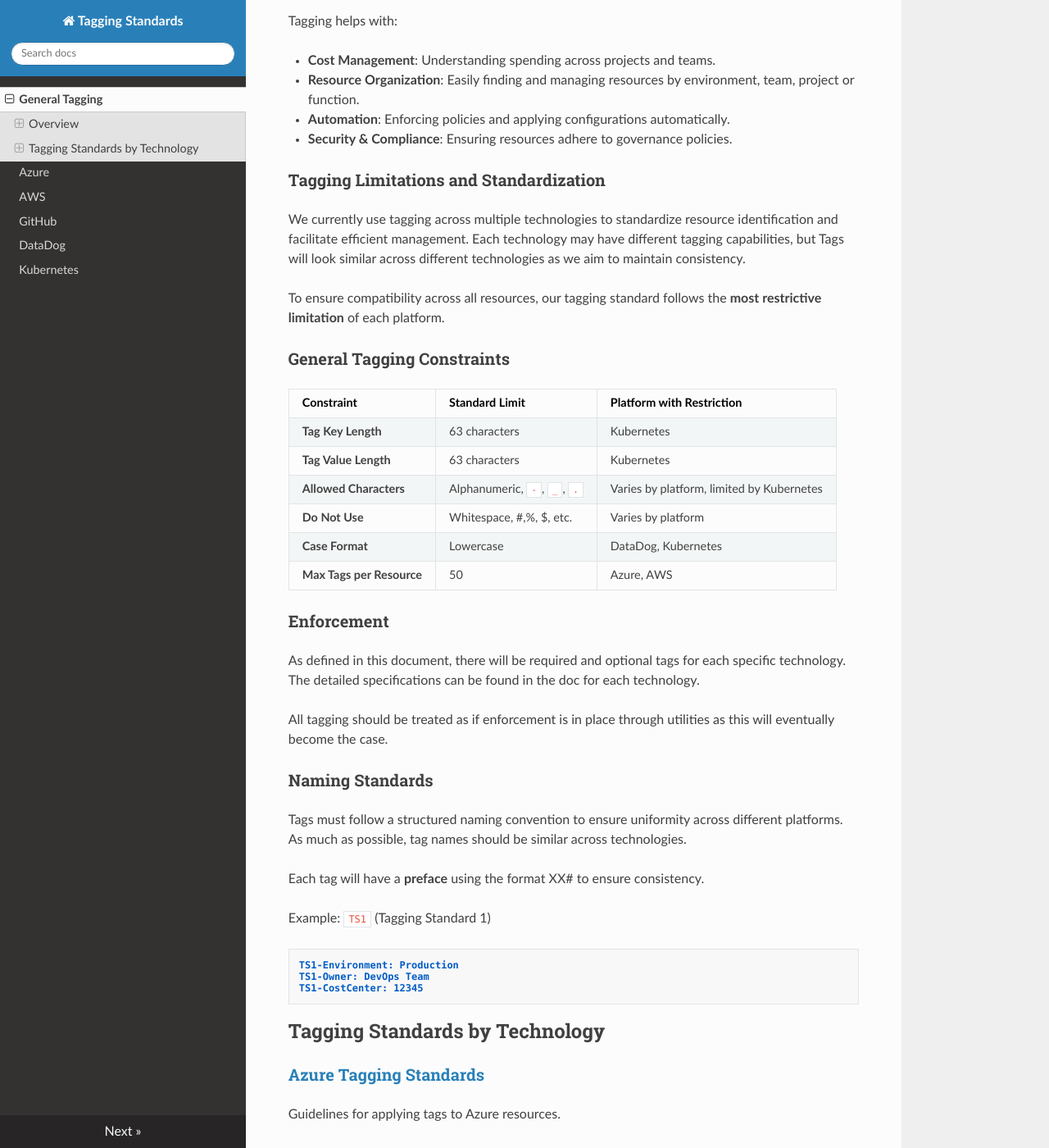
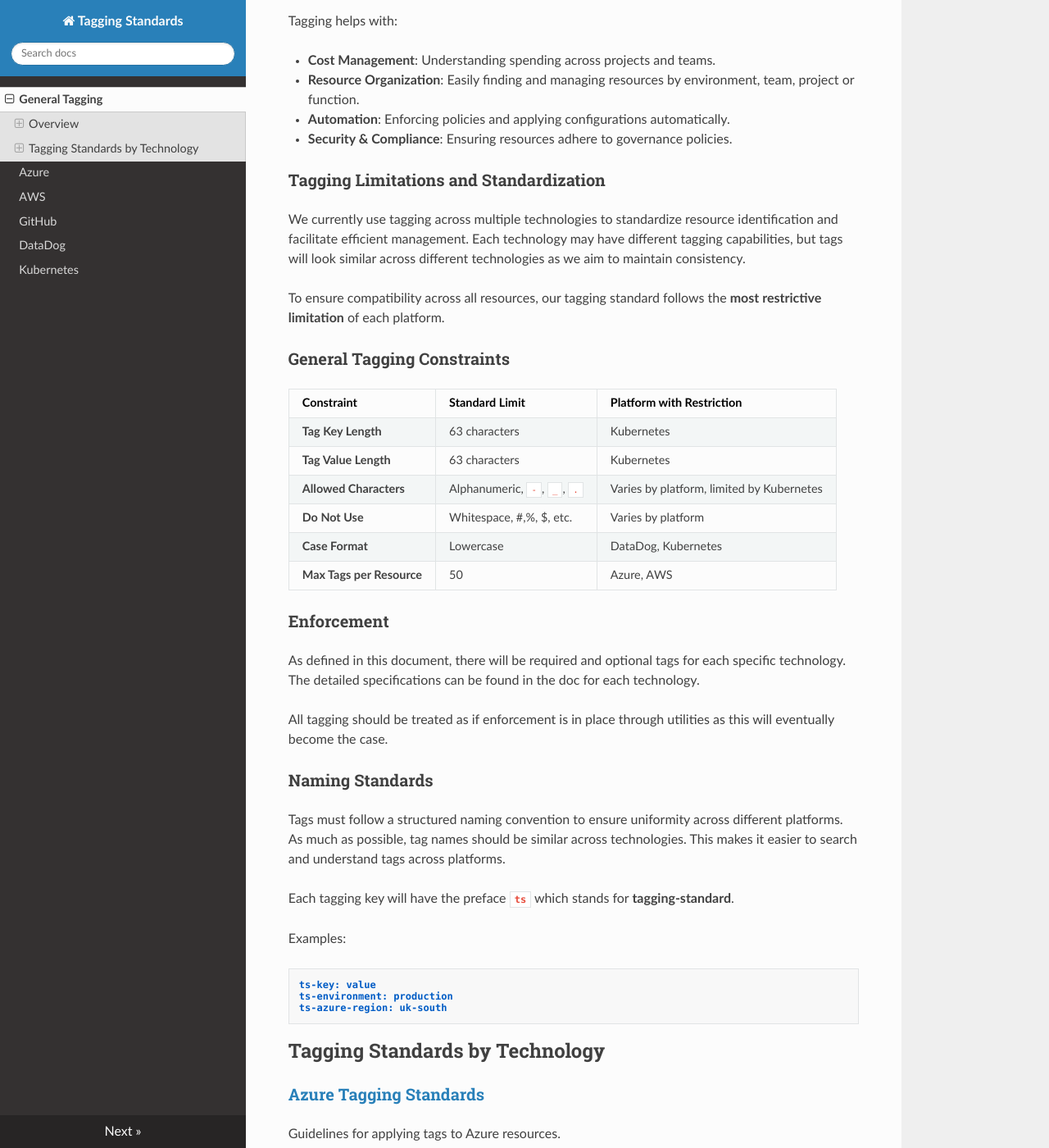
Before and after one commit to linda-silva/tagging-draft, an MkDocs documentation site: the page built from docs/index.md, in a window 1280 px wide and 1400 px high, scrolled down 398 px. Shown: the whole window at 82% size. Built offline with MkDocs 1.6.1, drawn with Linux system fonts in a browser that asks for light colours; nearby versions of some CDN libraries.

Commit message:
More changes to index.md

````diff
--- a/docs/index.md
+++ b/docs/index.md
@@ -14,7 +14,7 @@ Tagging helps with:
 - **Security & Compliance**: Ensuring resources adhere to governance policies.
 
 ### Tagging Limitations and Standardization
-We currently use tagging across multiple technologies to standardize resource identification and facilitate efficient management. Each technology may have different tagging capabilities, but Tags will look similar across different technologies as we aim to maintain consistency.
+We currently use tagging across multiple technologies to standardize resource identification and facilitate efficient management. Each technology may have different tagging capabilities, but tags will look similar across different technologies as we aim to maintain consistency.
 
 To ensure compatibility across all resources, our tagging standard follows the **most restrictive limitation** of each platform.
 
@@ -35,15 +35,15 @@ As defined in this document, there will be required and optional tags for each s
 All tagging should be treated as if enforcement is in place through utilities as this will eventually become the case.
 
 ### Naming Standards
-Tags must follow a structured naming convention to ensure uniformity across different platforms. As much as possible, tag names should be similar across technologies.
+Tags must follow a structured naming convention to ensure uniformity across different platforms. As much as possible, tag names should be similar across technologies. This makes it easier to search and understand tags across platforms.
 
-Each tag will have a **preface** using the format XX# to ensure consistency.
+Each tagging key will have the preface **`ts`** which stands for **tagging-standard**.
 
-Example: `TS1` (Tagging Standard 1)
+Examples:
 ```
-TS1-Environment: Production
-TS1-Owner: DevOps Team
-TS1-CostCenter: 12345
+ts-key: value
+ts-environment: production
+ts-azure-region: uk-south
 ```
 
 ## Tagging Standards by Technology
````
